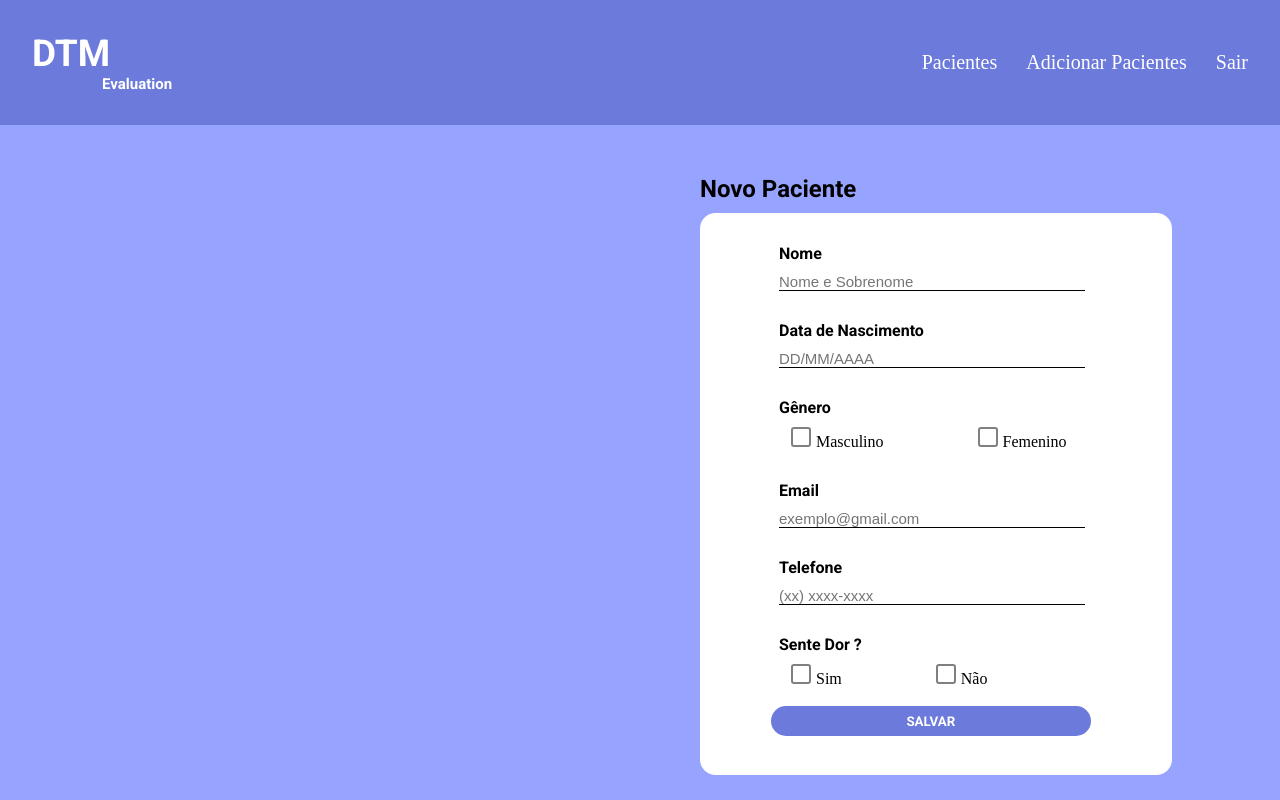
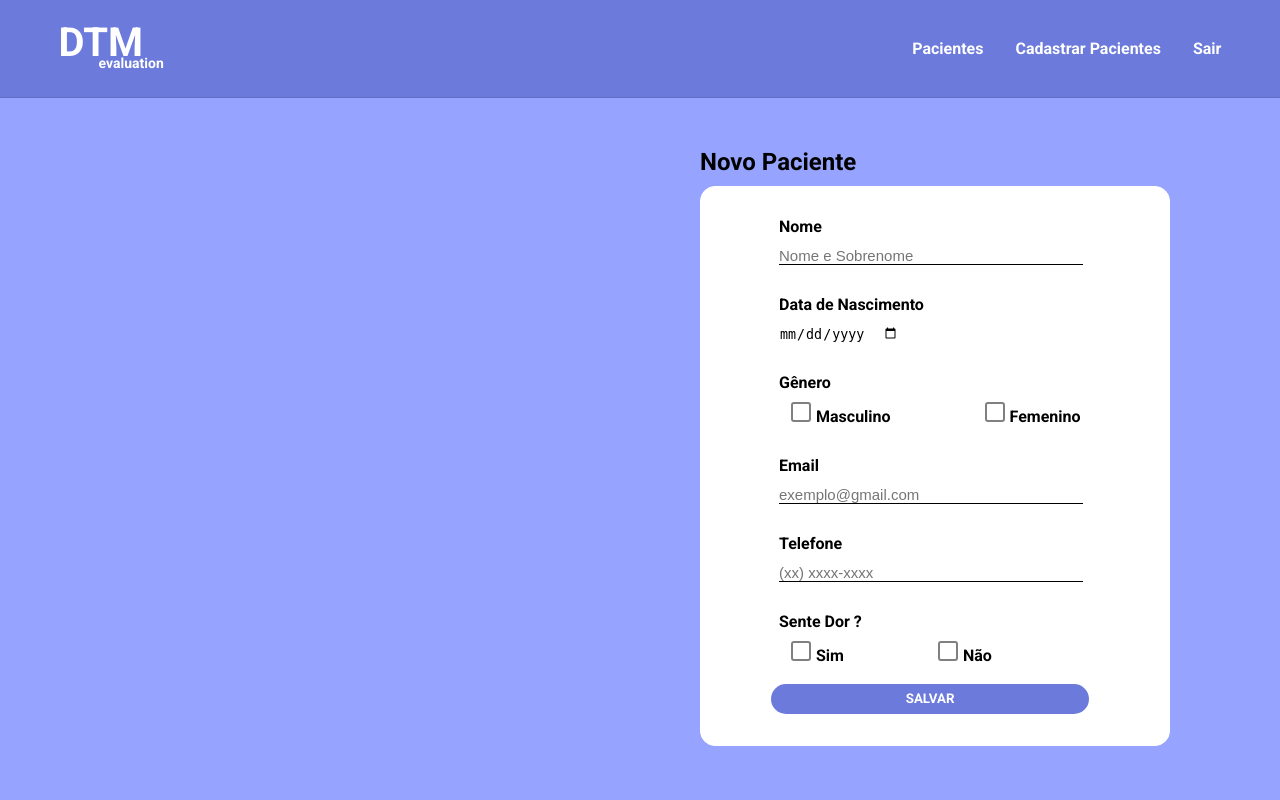
Before and after one commit to rnanc/dtm-evaluation, a Flask app: template templates/register_patient.html in a window 1280 px wide. Run offline with Flask 2, Linux system fonts and the light colour scheme; the template is opened without the code that fills it, so the values that code supplies are empty; parts of the project's set-up code (start-up, migrations or seed data) failed here and were passed over.

Commit message:
added new modifications

```diff
--- a/app.py
+++ b/app.py
@@ -9,10 +9,12 @@ from config.jwt import configure as jwt_config
 from controller.SignInController import home_blueprint
 from controller.patientsController import patients_blueprint
 from controller.detailsController import details_blueprint
+from controller.register_patientController import register_blueprint
+from controller.measurementController import measurement_blueprint
 
 app = Flask(__name__)
 
-app.config['SQLALCHEMY_DATABASE_URI'] = 'postgresql://postgres:postgres@localhost/DTM'
+app.config['SQLALCHEMY_DATABASE_URI'] = 'postgresql://postgres:jose131997@localhost/DTM'
 app.config['SECRET_KEY'] = 'e7c0596d00d6d1d17e64d6547cd732cf'
 app.config['JWT_SECRET_KEY'] = "1cca2a86e499bc8f16a75000cea3fbc5"
 app.config['JWT_TOKEN_LOCATION'] = "cookies"
@@ -27,6 +29,8 @@ Migrate(app, app.db)
 app.register_blueprint(home_blueprint)
 app.register_blueprint(patients_blueprint)
 app.register_blueprint(details_blueprint)
+app.register_blueprint(register_blueprint)
+app.register_blueprint(measurement_blueprint)
 
 jwt_config(app)
 
--- a/static/css/register_patient.css
+++ b/static/css/register_patient.css
@@ -1,48 +1,88 @@
 @import url('https://fonts.googleapis.com/css2?family=Roboto:wght@700&display=swap');
-*{
+* {
+    padding: 0;
     margin: 0;
-	padding: 0;
+    border: none;
+    box-sizing: border-box;
 }
-header{
-	background-color: #6b7adb;
-	padding: 32px;
+
+:root {
+    --primary-color: #6B7ADB;
+    --secondary-color: #96a4ff;
+    --font-color: #3E414F;
 }
-body{
-	background-color: #96a4ff;
+
+html, body {
+    height: 100%;
 }
-.header-content{
-	margin: 0;
+
+body {
+    font-family: 'Roboto', sans-serif;
+    background-color: var(--secondary-color);
+}
+
+header {
+    background-color: var(--primary-color);
+    padding: 28px;
+    border-bottom: 1px solid rgba(0, 0, 0, 0.1);
+}
+
+.header-area {
+    max-width: 95%;
+    width: 100%;
     display: flex;
     justify-content: space-between;
-	width: 100%;
     align-items: center;
+    margin: 0 auto;
 }
-.logo{
+
+.header-area .logo div {
+    line-height: 0.75em;
     color: #fff;
-	font-family: "Roboto";
 }
-.logo div:nth-child(1){
-	font-size: 37px;
+
+.header-area .logo div:nth-child(1) {
+    font-size: 40px;
     font-weight: bold;
 }
-.logo div:nth-child(2){
-	font-size: 15px;
-	margin-left: 70px;
+
+.header-area .logo div:nth-child(2) {
+    font-size: 14px;
+    font-weight: normal;
+    margin-left: 40px;
 }
-.links a{
-	font-size: 20px;
-	color: white;
+
+.header-area .links a {
     text-decoration: none;
+    color: #fff;
+    font-size: 16px;
+    position: relative;
 }
-.links a:hover{
-	transition: 0.2s;
-	color: #333;
-	font-size: 21px;
-	text-decoration: underline;
+
+.header-area .links a::after {
+    content: "";
+    width: 0;
+    height: 2px;
+    position: absolute;
+    background-color: #fff;
+    left: 0;
+    bottom: -2px;
+    transition: all 250ms ease-in-out;
 }
-.links a + a{
-	margin-left: 25px;
+
+.header-area .links a:hover::after {
+    width: 100%;
+    transition: all 250ms ease-in-out;
 }
+
+.header-area .links a.active {
+    font-weight: bold;
+}
+
+.header-area .links a + a {
+    margin-left: 28px;
+}
+
 .card{
 	border: 1px solid white;
 	background-color: white;
@@ -51,21 +91,29 @@ body{
 	margin-left: 700px;
 	border-radius: 15px;
 }
+
 h2{
 	font-family: "Roboto";
 	margin-left: 700px;
 	margin-top: 50px;
 	margin-bottom: 10px;
 }
+
 .card p{
 	margin-left: 78px;
 	margin-top: 30px;
 	font-family: "Roboto";
 	margin-bottom: 10px;
 }
+
+.card input[type="date"]{
+	margin-left: 78px;
+}
+
 .card input[type="text"]{
 	width: 65%;
 }
+
 .card input[type="text"]{
 	border: none;
 	border-bottom: 1px solid black;
@@ -75,9 +123,11 @@ h2{
 	font-size: 15px;
 	margin-left: 78px;
 }
+
 .checkbox{
 	display: none;
 }
+
 .checkbox + label:before{
 	content: "";
 	display: inline-block;
@@ -88,13 +138,16 @@ h2{
 	border: 2px solid gray;
 	margin-left: 90px;
 }
+
 .checkbox:checked + label:before{
 	background: #96a4ff;
 }
+
 .checkbox:checked + label {
 	text-transform: uppercase;
 	font-family: "Roboto", "sans-serif";
 }
+
 .card input[type="submit"]{
 	outline: none;
 	width: 68%;
@@ -107,6 +160,7 @@ h2{
 	color: white;
 	background-color: #6b7adb;
 }
+
 .card input[type="submit"]:hover{
 	font-size: 17px;
 }
--- a/templates/patientList.html
+++ b/templates/patientList.html
@@ -14,9 +14,9 @@
 					<div>evaluation</div>
 				</div>
 				<div class="links">
-					<a href="/" class="active">Pacientes</a>
-					<a href="#">Cadastrar Pacientes</a>
-					<a href="#">Sair</a>
+					<a href="/patients" class="active">Pacientes</a>
+					<a href="/register">Cadastrar Pacientes</a>
+					<a href="/">Sair</a>
 				</div>
 			</div>
 		</header>
--- a/templates/register_patient.html
+++ b/templates/register_patient.html
@@ -3,31 +3,32 @@
 <head>
     <meta charset="UTF-8">
     <meta name="viewport" content="width=device-width, initial-scale=1.0">
-    <title>DTM Evolution</title>
-    <link rel="stylesheet" href="{{ url_for('static', filename='css/register_patient.css') }}">
+    <title>Novo Paciente</title>
+    <!-- <link rel="stylesheet" href="{{ url_for('static', filename='css/register_patients.css') }}"> -->
+    <link rel="stylesheet" href="/static/css/register_patient.css">
 </head>
 <body>
     <header>
-        <div class="header-content">
+        <div class="header-area">
             <div class="logo">
                 <div>DTM</div>
-                <div>Evaluation</div>
+                <div>evaluation</div>
             </div>
             <div class="links">
-                <a href="#">Pacientes</a>
-                <a href="#">Adicionar Pacientes</a>
-                <a href="#">Sair</a>
+                <a href="/patients" class="active">Pacientes</a>
+                <a href="/register">Cadastrar Pacientes</a>
+                <a href="/">Sair</a>
             </div>
         </div>
     </header>
     <main>
         <h2>Novo Paciente</h2>
 	<div class="card">
-		<form action="segunda">
+		<form>
 			<p>Nome</p>
-			<input type="text" name="" placeholder="Nome e Sobrenome">
+			<input type="text" name="Nome" placeholder="Nome e Sobrenome" id="nome">
 			<p>Data de Nascimento</p>
-			<input type="text" name="" placeholder="DD/MM/AAAA">
+			<input type="date" id="idade" name="idade">
 				<p>Gênero</p>
     			<input type="radio" class="checkbox" id="checkbox3">
                 <label for="checkbox3">Masculino</label>
@@ -44,7 +45,7 @@
                 <label for="checkbox2">Não</label>
             <br>
             <br>
-			<input type="submit" name="" value="Salvar">
+            <input type="submit" name="" value="Salvar">
 		</form>
 	</div>
     </main>
```
Also changed, not shown: controller/measurementController.py (added, +7 -0 lines), controller/register_patientController.py (added, +7 -0 lines), templates/details.html (+4 -4 lines), templates/measurement.html (+5 -5 lines). Lines whose indentation alone changed are shown as unchanged.
